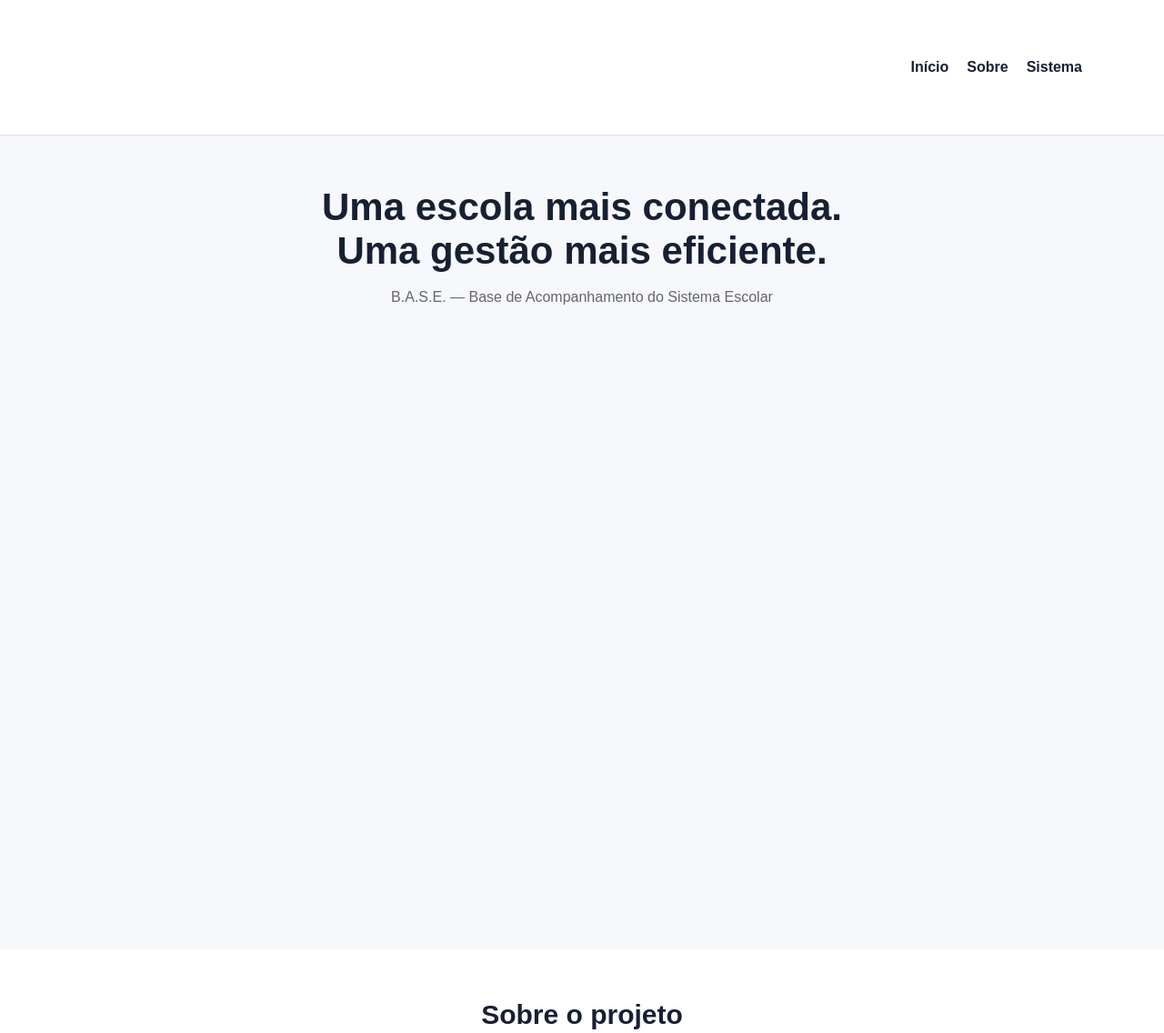
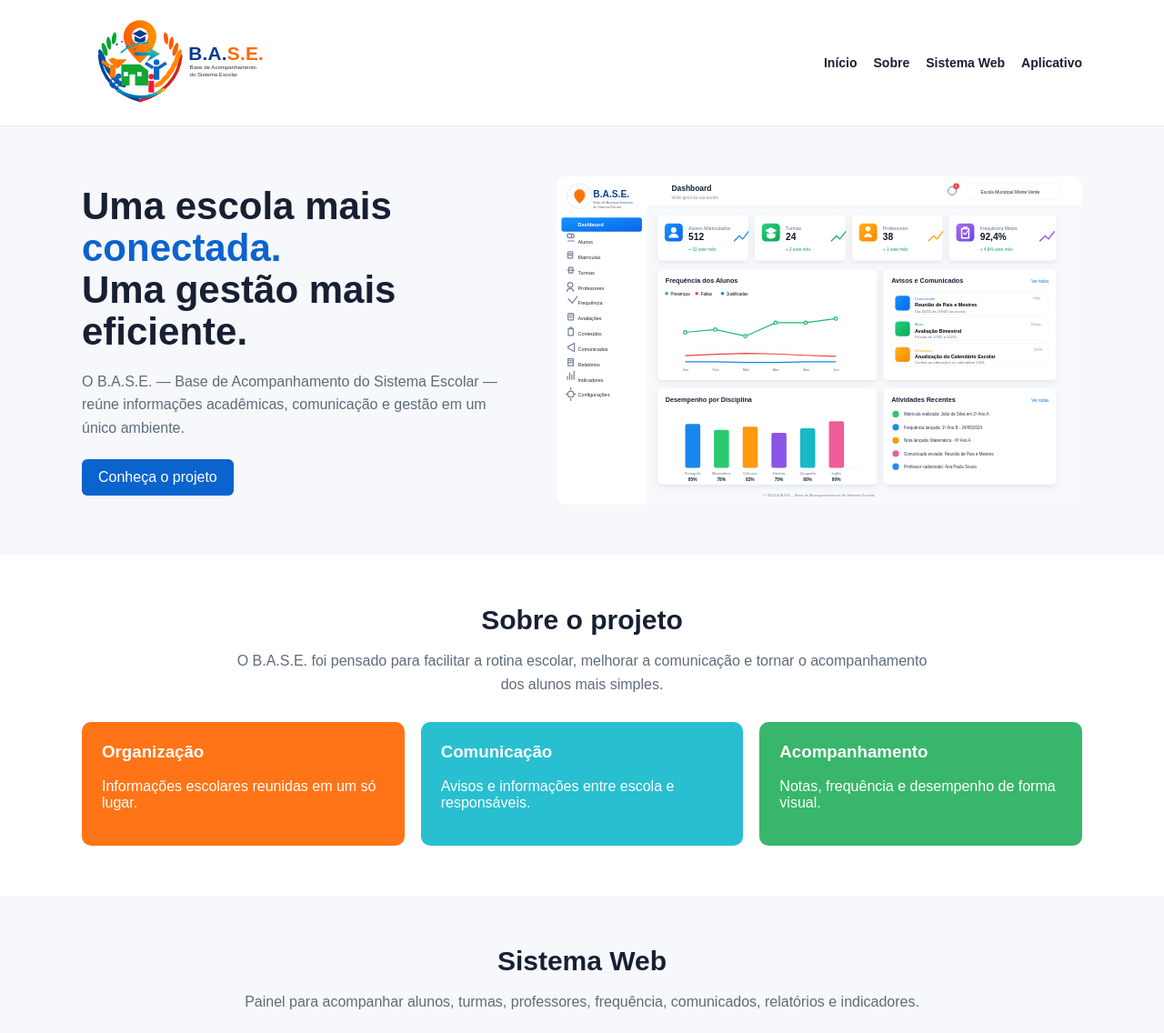
Before and after one commit to Videirafoo/Landing-page, a plain HTML site: page index.html in a window 1280 px wide. Shown: the top 1136 px of the page at 91% size. Drawn offline with Linux system fonts and the light colour scheme.

Commit message:
Corrige landing completa com imagens vetoriais HQ

```diff
--- a/index.html
+++ b/index.html
@@ -9,67 +9,66 @@
 <body>
 
   <header>
-    <div class="container cabecalho">
-      <img src="img/logo-oficial-base.webp" alt="Logo B.A.S.E." class="logo">
+    <div class="container topo">
+      <img src="img/logo-base-hq.svg" alt="Logo oficial B.A.S.E." class="logo">
       <nav>
         <a href="#inicio">Início</a>
         <a href="#sobre">Sobre</a>
-        <a href="#sistema">Sistema</a>
+        <a href="#web">Sistema Web</a>
+        <a href="#mobile">Aplicativo</a>
       </nav>
     </div>
   </header>
 
   <main>
-    <section class="inicio" id="inicio">
-      <div class="container">
-        <h1>Uma escola mais conectada.<br>Uma gestão mais eficiente.</h1>
-        <p>B.A.S.E. — Base de Acompanhamento do Sistema Escolar</p>
-        <img src="img/sistema-web-profissional.webp" alt="Sistema web B.A.S.E." class="imagem-principal">
+    <section class="hero" id="inicio">
+      <div class="container hero-grid">
+        <div>
+          <h1>Uma escola mais <span>conectada.</span><br>Uma gestão mais eficiente.</h1>
+          <p>O B.A.S.E. — Base de Acompanhamento do Sistema Escolar — reúne informações acadêmicas, comunicação e gestão em um único ambiente.</p>
+          <a href="#sobre" class="botao">Conheça o projeto</a>
+        </div>
+        <img src="img/dashboard-hq.svg" alt="Dashboard do sistema B.A.S.E." class="hero-img">
       </div>
     </section>
 
-    <section id="sobre">
+    <section class="secao" id="sobre">
       <div class="container">
         <h2>Sobre o projeto</h2>
-        <p class="texto">
-          O B.A.S.E. é um projeto criado para facilitar a organização das informações escolares,
-          melhorar a comunicação e ajudar no acompanhamento acadêmico dos alunos.
-        </p>
+        <p class="centro">O B.A.S.E. foi pensado para facilitar a rotina escolar, melhorar a comunicação e tornar o acompanhamento dos alunos mais simples.</p>
 
-        <div class="focos">
-          <div class="foco laranja">
+        <div class="cards">
+          <article class="card laranja">
             <h3>Organização</h3>
             <p>Informações escolares reunidas em um só lugar.</p>
-          </div>
+          </article>
 
-          <div class="foco azul">
+          <article class="card azul">
             <h3>Comunicação</h3>
-            <p>Mais facilidade na comunicação entre escola e responsáveis.</p>
-          </div>
+            <p>Avisos e informações entre escola e responsáveis.</p>
+          </article>
 
-          <div class="foco verde">
+          <article class="card verde">
             <h3>Acompanhamento</h3>
-            <p>Notas, frequência e desempenho de forma mais simples.</p>
-          </div>
+            <p>Notas, frequência e desempenho de forma visual.</p>
+          </article>
         </div>
       </div>
     </section>
 
-    <section class="sistema" id="sistema">
+    <section class="secao fundo" id="web">
       <div class="container">
-        <h2>Como será o sistema</h2>
+        <h2>Sistema Web</h2>
+        <p class="centro">Painel para acompanhar alunos, turmas, professores, frequência, comunicados, relatórios e indicadores.</p>
+        <img src="img/dashboard-hq.svg" alt="Sistema web B.A.S.E." class="imagem">
+      </div>
+    </section>
 
-        <div class="duas-colunas">
-          <div>
-            <h3>Sistema Web</h3>
-            <img src="img/sistema-web-profissional.webp" alt="Dashboard do sistema B.A.S.E.">
-          </div>
-
-          <div>
-            <h3>Aplicativo Mobile</h3>
-            <img src="img/aplicativo-mobile-completo.webp" alt="Aplicativo mobile B.A.S.E.">
-          </div>
-        </div>
+    <section class="secao" id="mobile">
+      <div class="container">
+        <h2>Aplicativo Mobile</h2>
+        <p class="centro">Aplicativo para acompanhar desempenho, notas, avisos e informações acadêmicas.</p>
+        <img src="img/app-hq.svg" alt="Aplicativo mobile B.A.S.E." class="app">
       </div>
     </section>
   </main>
--- a/style.css
+++ b/style.css
@@ -1,162 +1,46 @@
-*{
-  box-sizing:border-box;
+*{box-sizing:border-box}
+html{scroll-behavior:smooth}
+body{margin:0;font-family:Arial,Helvetica,sans-serif;color:#172033;background:#fff}
+img{display:block;max-width:100%;height:auto}
+a{text-decoration:none;color:inherit}
+.container{width:92%;max-width:1100px;margin:auto}
+
+header{background:#fff;border-bottom:1px solid #e5e7eb}
+.topo{display:flex;align-items:center;justify-content:space-between;gap:20px;padding:14px 0}
+.logo{width:220px}
+nav{display:flex;gap:18px;font-size:14px;font-weight:bold}
+
+.hero{background:#f6f8fb;padding:55px 0}
+.hero-grid{display:grid;grid-template-columns:1fr 1.2fr;gap:40px;align-items:center}
+.hero h1{font-size:42px;line-height:1.1;margin:0 0 18px}
+.hero h1 span{color:#0b63ce}
+.hero p{color:#5f6b7a;line-height:1.6;margin-bottom:22px}
+.botao{display:inline-block;background:#0b63ce;color:#fff;padding:11px 18px;border-radius:6px}
+.hero-img{width:100%;border-radius:10px}
+
+.secao{padding:55px 0}
+.fundo{background:#f6f8fb}
+h2{text-align:center;font-size:30px;margin:0 0 15px}
+.centro{max-width:780px;margin:0 auto 28px;text-align:center;color:#5f6b7a;line-height:1.6}
+
+.cards{display:grid;grid-template-columns:repeat(3,1fr);gap:18px}
+.card{padding:22px;border-radius:10px;color:#fff}
+.card h3{margin-top:0}
+.laranja{background:#ff7417}
+.azul{background:#28bfd0}
+.verde{background:#38b66b}
+
+.imagem{width:100%;border-radius:10px}
+.app{width:100%;max-width:520px;margin:auto}
+
+footer{background:#0c2340;color:#fff;text-align:center;padding:22px;font-size:14px}
+
+@media(max-width:760px){
+  .topo{flex-direction:column}
+  nav{flex-wrap:wrap;justify-content:center}
+  .logo{width:190px}
+  .hero-grid,.cards{grid-template-columns:1fr}
+  .hero{text-align:center}
+  .hero h1{font-size:32px}
+  .secao{padding:42px 0}
 }
-
-body{
-  margin:0;
-  font-family:Arial,Helvetica,sans-serif;
-  color:#172033;
-  background:#fff;
-}
-
-img{
-  max-width:100%;
-  height:auto;
-}
-
-a{
-  color:#172033;
-  text-decoration:none;
-}
-
-.container{
-  width:90%;
-  max-width:1100px;
-  margin:auto;
-}
-
-header{
-  border-bottom:1px solid #ddd;
-}
-
-.cabecalho{
-  display:flex;
-  align-items:center;
-  justify-content:space-between;
-  padding:14px 0;
-}
-
-.logo{
-  width:180px;
-}
-
-nav{
-  display:flex;
-  gap:20px;
-  font-weight:bold;
-}
-
-.inicio{
-  background:#f6f8fb;
-  padding:55px 0;
-  text-align:center;
-}
-
-.inicio h1{
-  margin:0;
-  font-size:42px;
-}
-
-.inicio p{
-  color:#666;
-  margin:18px 0 30px;
-}
-
-.imagem-principal{
-  width:100%;
-  border-radius:10px;
-}
-
-section{
-  padding:55px 0;
-}
-
-h2{
-  text-align:center;
-  font-size:30px;
-  margin-top:0;
-}
-
-.texto{
-  max-width:750px;
-  margin:0 auto 30px;
-  text-align:center;
-  line-height:1.6;
-  color:#555;
-}
-
-.focos{
-  display:grid;
-  grid-template-columns:repeat(3,1fr);
-  gap:18px;
-}
-
-.foco{
-  color:#fff;
-  padding:24px;
-  border-radius:10px;
-}
-
-.foco h3{
-  margin-top:0;
-}
-
-.laranja{
-  background:#ff7417;
-}
-
-.azul{
-  background:#28bfd0;
-}
-
-.verde{
-  background:#38b66b;
-}
-
-.sistema{
-  background:#f6f8fb;
-}
-
-.duas-colunas{
-  display:grid;
-  grid-template-columns:1.4fr .6fr;
-  gap:25px;
-  align-items:start;
-}
-
-.duas-colunas h3{
-  margin-top:0;
-}
-
-.duas-colunas img{
-  width:100%;
-  border-radius:10px;
-}
-
-footer{
-  background:#0c2340;
-  color:#fff;
-  text-align:center;
-  padding:22px;
-  font-size:14px;
-}
-
-@media(max-width:700px){
-  .cabecalho{
-    flex-direction:column;
-    gap:14px;
-  }
-
-  .inicio h1{
-    font-size:32px;
-  }
-
-  .focos,
-  .duas-colunas{
-    grid-template-columns:1fr;
-  }
-
-  section{
-    padding:40px 0;
-  }
-}
```
Also changed, not shown: img/app-hq.svg (added), img/dashboard-hq.svg (added), img/logo-base-hq.svg (added).
